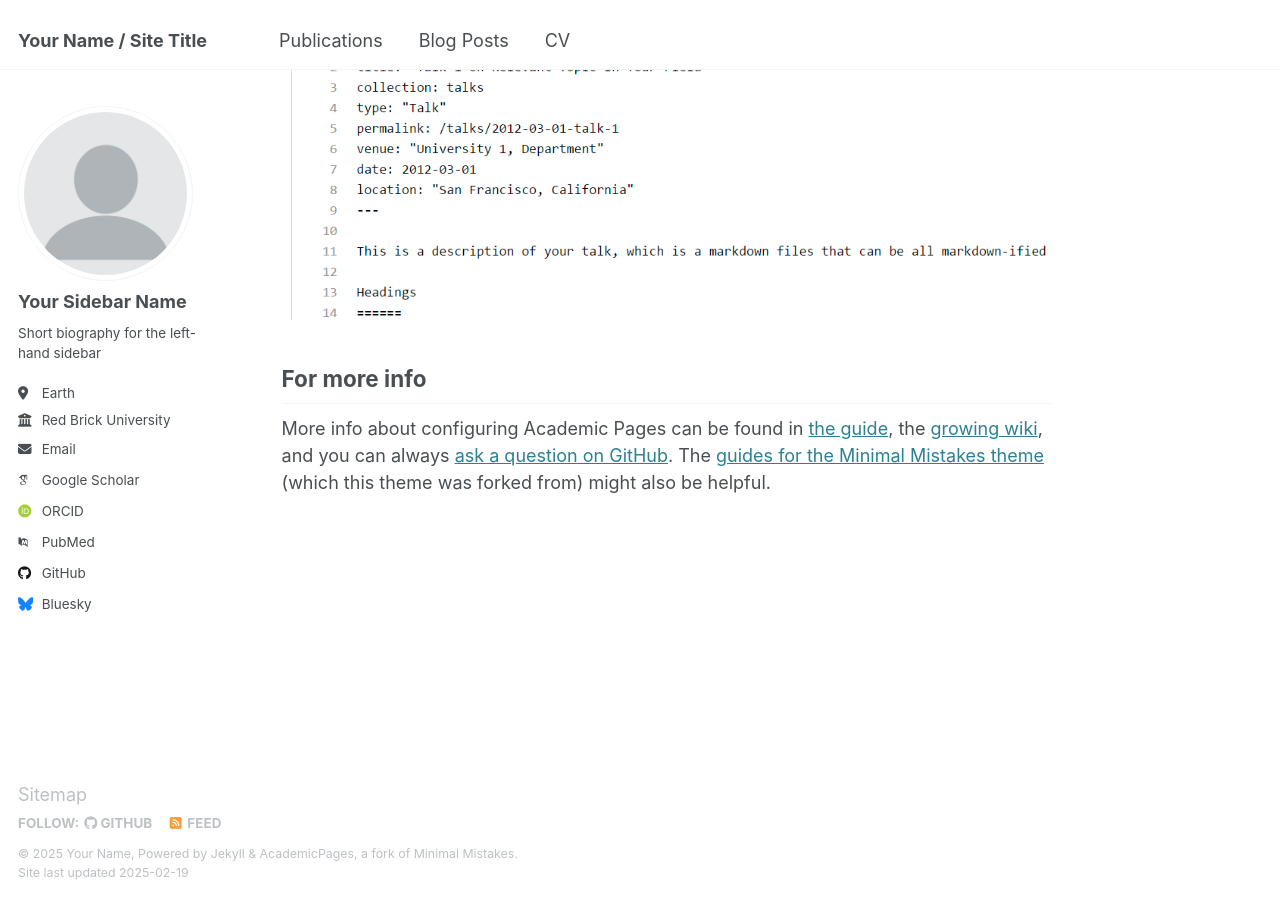
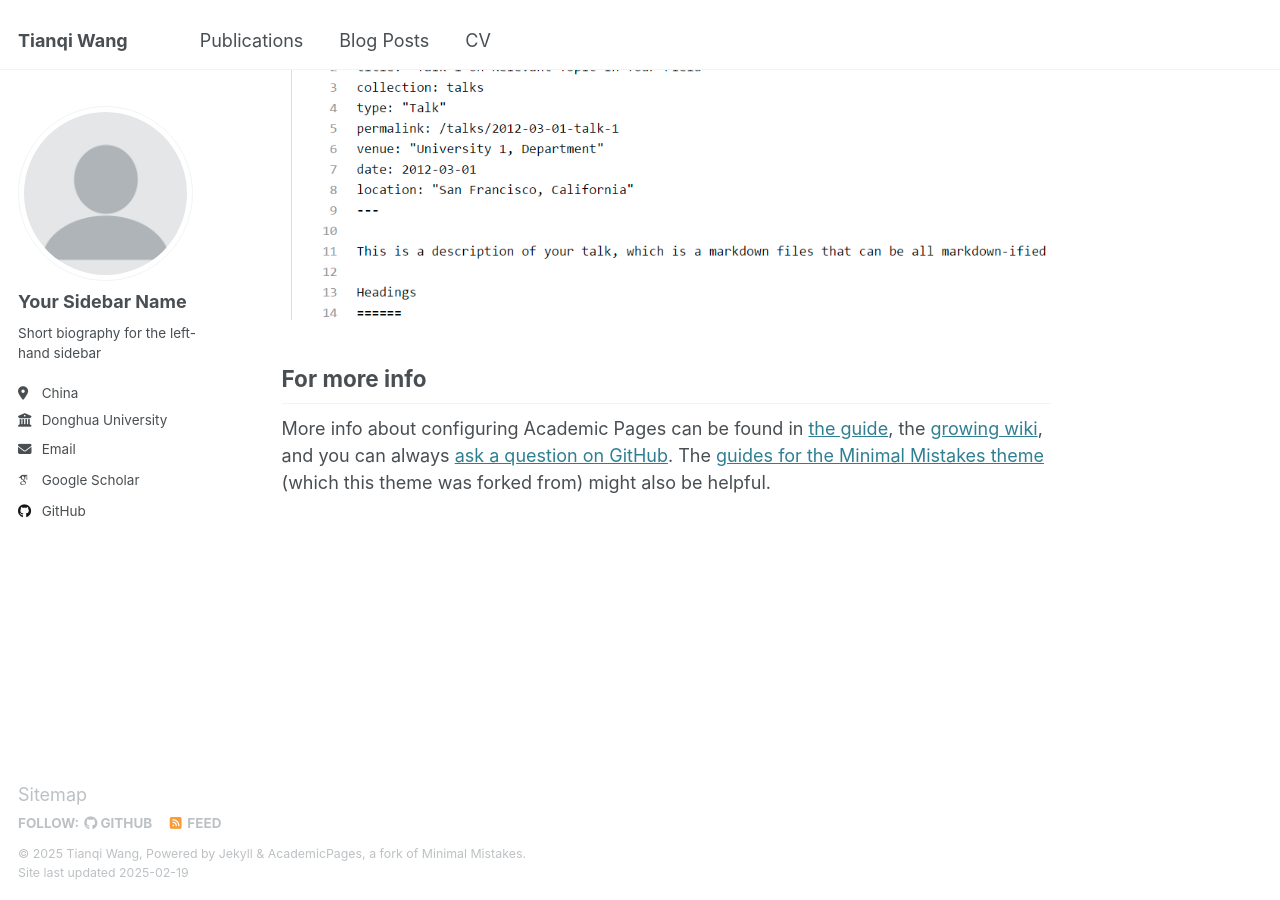
Before and after one commit to yixi0527/yixi0527.github.io, a Jekyll site: the page built from _pages/about.md, in a window 1280 px wide and 900 px high, scrolled down 2642 px. Built offline with Jekyll 4.4.1, drawn with Linux system fonts in a browser that asks for light colours; some web fonts are replaced.

Commit message:
change something to myself

```diff
--- a/_config.yml
+++ b/_config.yml
@@ -9,13 +9,13 @@
 # Basic Site Settings
 locale                   : "en-US"
 site_theme               : "default"
-title                    : "Your Name / Site Title"
+title                    : "Tianqi Wang"
 title_separator          : "-"
-name                     : &name "Your Name"
+name                     : &name "Tianqi Wang"
 description              : &description "personal description"
-url                      : https://academicpages.github.io # the base hostname & protocol for your site e.g. "https://[your GitHub username].github.io"
+url                      : https://yixi0527.github.io # the base hostname & protocol for your site e.g. "https://[your GitHub username].github.io"
 baseurl                  : "" # the subpath of your site, e.g. "/blog"
-repository               : "academicpages/academicpages.github.io"
+repository               : "yixi0527/yixi0527.github.io"
 
 # Site Author - The following control what appear as part of the author content on the side bar.
 #               If a field is blank the icon and link will not appear, otherwise it will be shown.
@@ -26,18 +26,18 @@
   name             : "Your Sidebar Name"
   pronouns         : # example: "she/her"
   bio              : "Short biography for the left-hand sidebar"
-  location         : "Earth"
-  employer         : "Red Brick University"
+  location         : "China"
+  employer         : "Donghua University"
   uri              : # URL
-  email            : "none@example.org"
+  email            : "wangtianqi@mail.dhu.edu.cn"
 
   # Academic websites
   arxiv            : # URL - Update with the correct link to your profile
-  googlescholar    : "https://scholar.google.com/citations?user=PS_CX0AAAAAJ"
+  googlescholar    : "https://scholar.google.com/citations?hl=en&user=RNDjpOAAAAAJ"
   impactstory      : # URL
-  orcid            : "http://orcid.org/yourorcidurl"
+  # orcid            : "http://orcid.org/yourorcidurl"
   semantic         : # URL
-  pubmed           : "https://www.ncbi.nlm.nih.gov/pubmed/?term=john+snow"
+  # pubmed           : "https://www.ncbi.nlm.nih.gov/pubmed/?term=john+snow"
   researchgate     : # URL
   scopus           : # URL
 
@@ -45,12 +45,12 @@
   bitbucket        : # Username - Update with your username on the site
   codepen          : # Username
   dribbble         : # Username
-  github           : "academicpages"
+  github           : "yixi0527"
   kaggle           : # Username
   stackoverflow    : # User number or user number and name (i.e., use "1" or "1/jeff-atwood")
 
   # Social media
-  bluesky          : "bsky.app" # Replace this with you Bluesky username
+  # bluesky          : "bsky.app" # Replace this with you Bluesky username
   facebook         : # Username
   flickr           : # Username
   foursquare       : # Username
```
